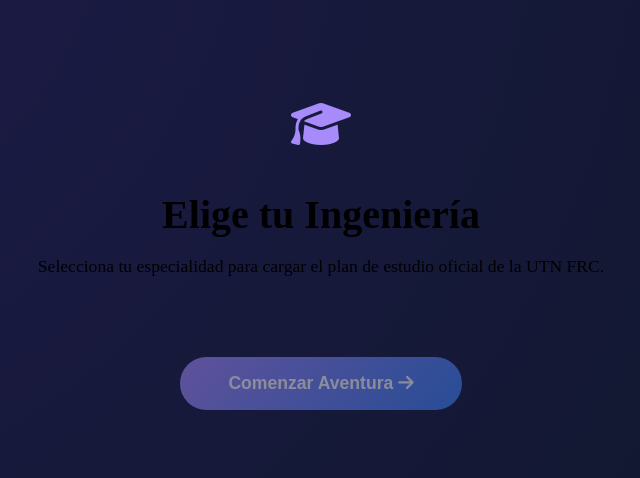
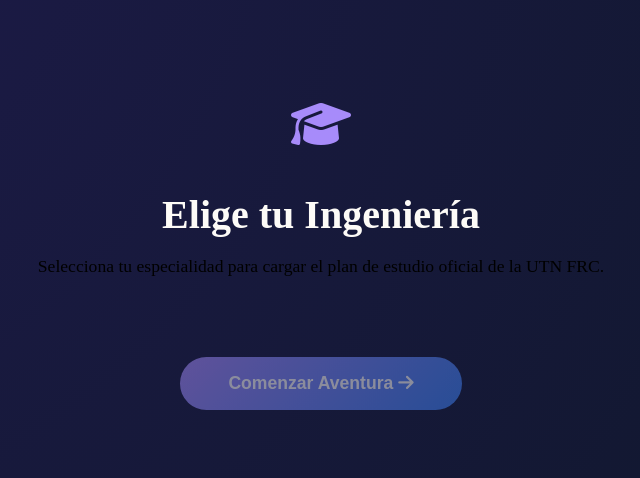
Before and after one commit to AgusBustos/Eli-Cal-Tracker, a Flask app: page /elegir-carrera in a window 1280 px wide. Shown: the part 153-631 px from the top of the page, without its empty margins (319-959 px from the left). Run offline with Flask 3, Linux system fonts and the light colour scheme; the visitor is signed in with stand-in values (Sample User, id 1); data that the repository does not hold is empty; some libraries are stand-ins or nearby versions.

Commit message:
UI: Change title text color to cream

```diff
--- a/templates/elegir_carrera.html
+++ b/templates/elegir_carrera.html
@@ -112,7 +112,7 @@
 <div class="career-container">
     <div style="margin-bottom: 2rem;">
         <i class="fa-solid fa-graduation-cap" style="font-size: 3rem; margin-bottom: 1rem; color: #a78bfa;"></i>
-        <h1 style="font-size: 2.5rem; font-weight: 800; margin-bottom: 0.5rem;">Elige tu Ingeniería</h1>
+        <h1 style="font-size: 2.5rem; font-weight: 800; margin-bottom: 0.5rem; color: #fdfbf7;">Elige tu Ingeniería</h1>
         <p style="color: var(--text-secondary); font-size: 1.1rem;">Selecciona tu especialidad para cargar el plan de estudio oficial de la UTN FRC.</p>
     </div>
 
```
